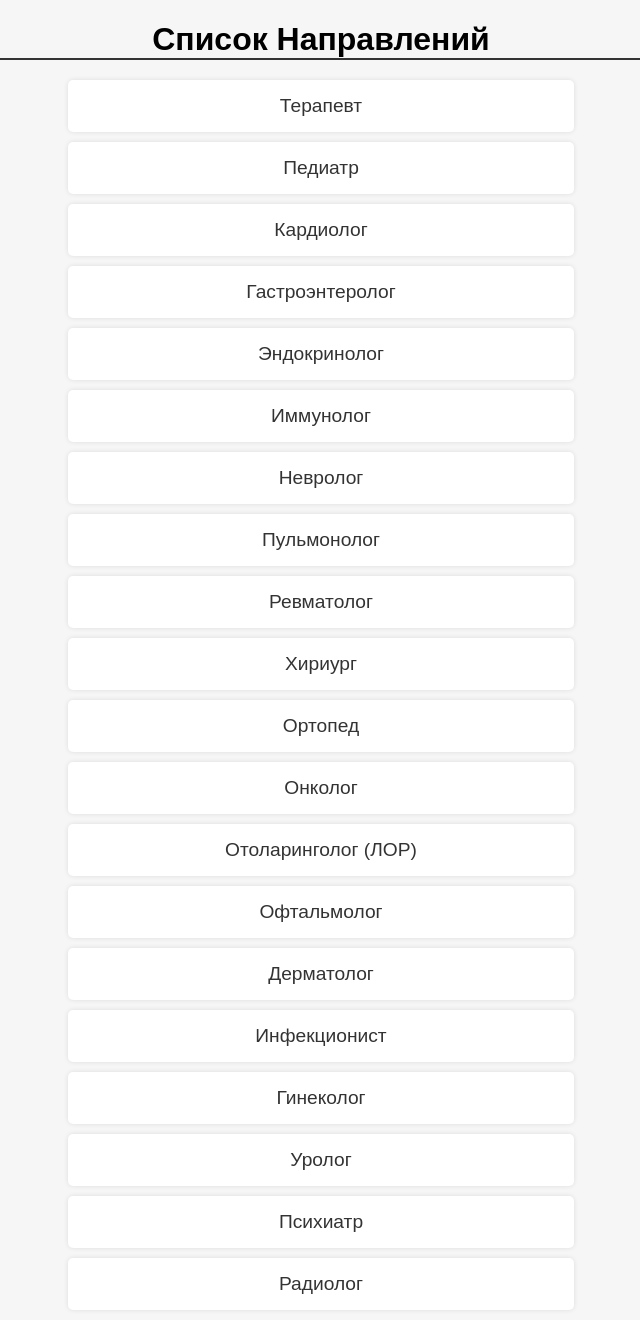
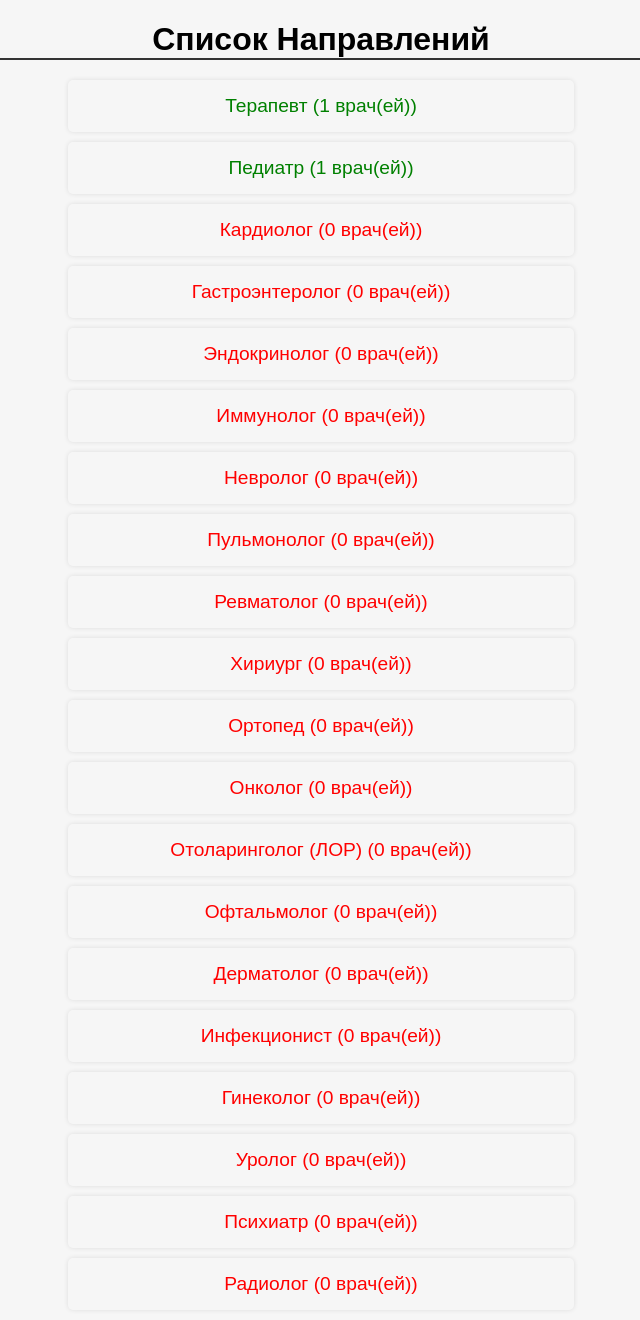
Before and after one commit to damirn29/apoint, a Django app: page / in a window 1280 px wide. Shown: the whole page, without its empty margins (319-959 px from the left). Run offline with Django 4.2, Linux system fonts and the light colour scheme; data comes from the database, SQL or seed files in the repository; both versions use the stored data as it was after the commit.

Commit message:
add count doctors

```diff
--- a/apoint/doctors/static/doctors/css/list.css
+++ b/apoint/doctors/static/doctors/css/list.css
@@ -1,4 +1,3 @@
-
 body {
     font-family: Arial, sans-serif;
     background-color: #f6f6f6;
@@ -20,7 +19,6 @@ ul {
 }
 
 ul li {
-    background-color: #fff;
     padding: 15px;
     box-shadow: 0px 0px 5px 0px rgba(0,0,0,0.1);
     margin-bottom: 10px;
@@ -34,10 +32,17 @@ ul li:hover {
 
 ul li a {
     text-decoration: none;
-    color: #333;
     font-size: 1.2em;
 }
 
 ul li a:hover {
     color: #007bff;
 }
+
+a.no-doctors {
+    color: red;
+}
+
+a.has-doctors {
+    color: green;
+}
--- a/apoint/doctors/templates/spec_list.html
+++ b/apoint/doctors/templates/spec_list.html
@@ -4,12 +4,25 @@
 <head>
     <title>Список врачей</title>
     <link rel="stylesheet" href="{% static 'doctors/css/list.css' %}">
+    <style>
+        .no-doctors {
+            color: red;
+        }
+
+        .has-doctors {
+            color: green;
+        }
+    </style>
 </head>
 <body>
     <h1>Список Направлений</h1>
     <ul>
         {% for specialization in specializations %}
-        <li> <a href="{% url 'spec-name' specialization.name %}">{{ specialization }}</a></li>
+        <li>
+          <a class="{% if specialization.num_doctors == 0 %}no-doctors{% else %}has-doctors{% endif %}"
+            href="{% url 'spec-name' specialization.name %}">{{ specialization }} ({{ specialization.num_doctors }} врач(ей))
+          </a>
+        </li>
         {% endfor %}
     </ul>
 </body>
--- a/apoint/doctors/views.py
+++ b/apoint/doctors/views.py
@@ -1,14 +1,15 @@
 from django.shortcuts import render, redirect
-from django.http import HttpResponse
 from .models import Specialization, Doctor, Schedule, Appointment
 from .forms import DoctorАppoint
 from patients.models import Patient
 from django.shortcuts import get_object_or_404
 from django.urls import reverse
+from django.db.models import Count
 
 def doctors_spec(request):
-    specializations = Specialization.objects.all()
+    specializations = Specialization.objects.all().annotate(num_doctors=Count('doctor'))
     return render(request, 'spec_list.html', {'specializations': specializations})
+
 
 def doctors_list(request, spec_name):
     specialization = get_object_or_404(Specialization, name=spec_name)
```
Also changed, not shown: apoint/db.sqlite3.
